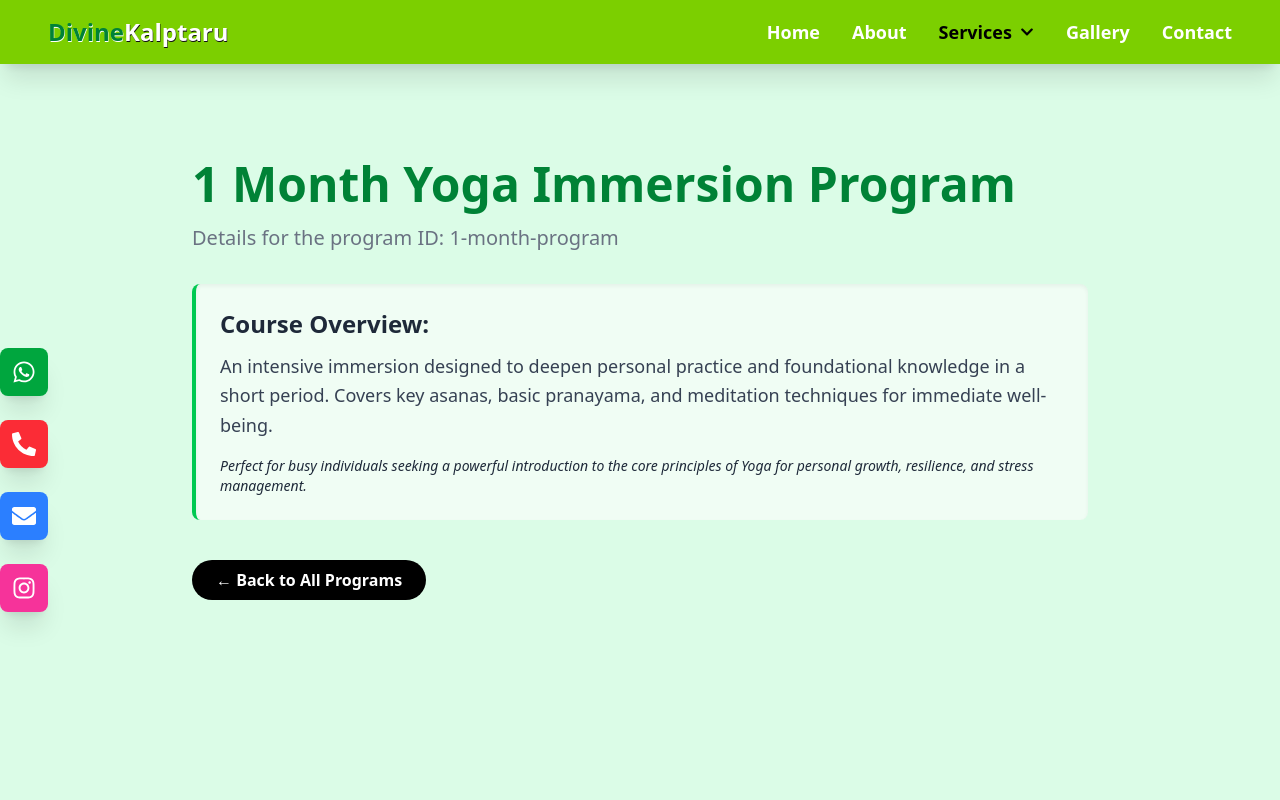
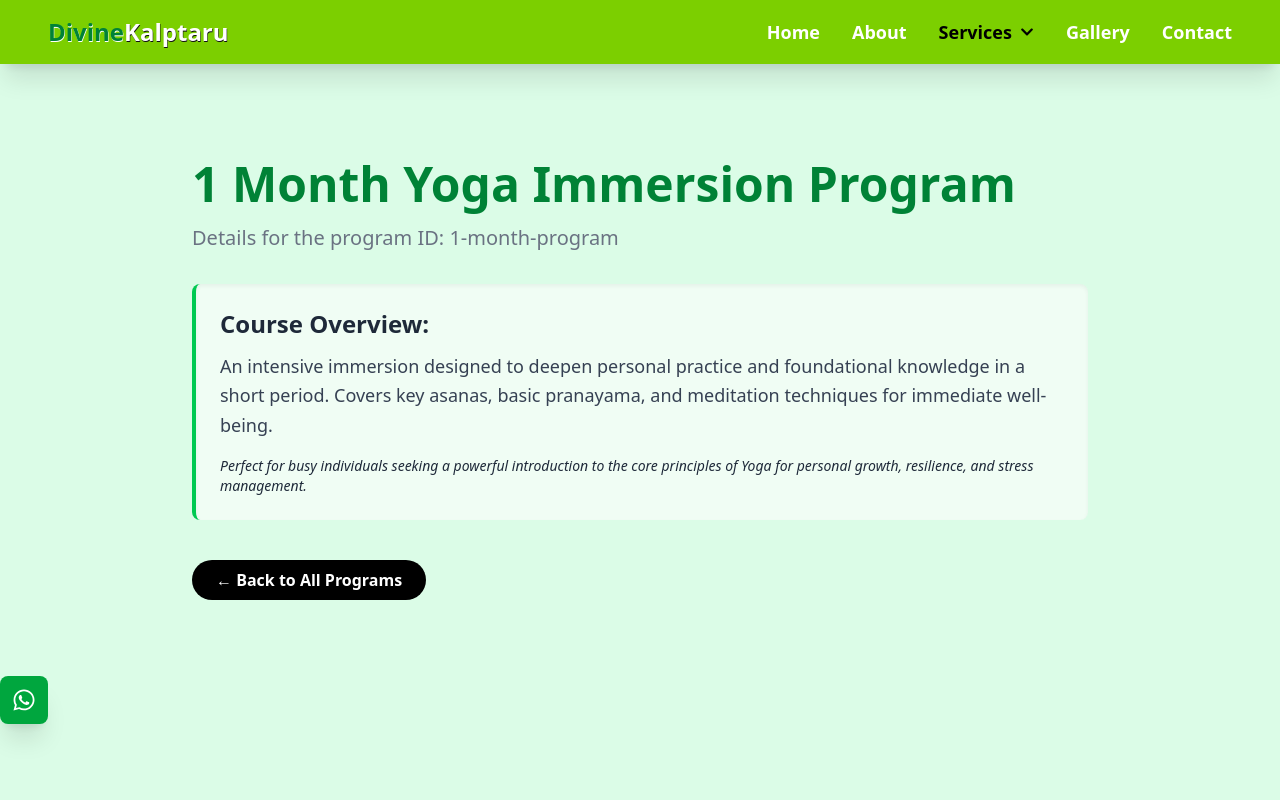
Before and after one commit to mayankRana26/Divinekalptaru, a React (Vite) app: page /services/1-month-program in a window 1280 px wide. Shown: the top 800 px of the page. Built offline with nearby package versions, Linux system fonts and the light colour scheme.

Commit message:
bug solve

```diff
--- a/src/components/CustomReviewSlider.jsx
+++ b/src/components/CustomReviewSlider.jsx
@@ -64,9 +64,7 @@ function CustomReviewSlider() {
             />
         ));
     };
-
-    const GOOGLE_REVIEW_LINK = "https://www.google.com/search?sca_esv=a103ba62d6fbfa94&hl=en-IN&gl=in&sxsrf=AE3TifPR3H4J0UaNtmIQPqblTTeYmB2MuQ:1761275643776&q=Divine+kalptaru+yoga,+26+2nd+cross+Akshaya+garden+Akshay+Nagar,+post,+Begur,+Bengaluru,+Karnataka+560114&si=AMgyJEtREmoPL4P1I5IDCfuA8gybfVI2d5Uj7QMwYCZHKDZ-E4-mYbgc9EyEHt6amjUFFvq4xmU6_lS4pxERuoXY_cXaJzBe16mUSweW6rhnlwVbrsq8xonowGY3wj8eQJybALSFedbh_CB5M-ga-AWfWvEzt4qTyA%3D%3D&sa=X&ved=2ahUKEwiggOWI77uQAxX4SWwGHR1LA1kQrrQLegQIIRAA&biw=1536&bih=730&dpr=1.25";
-
+const GOOGLE_REVIEW_LINK = "https://www.google.com/search?sca_esv=25498c63d407204d&hl=en-IN&gl=in&sxsrf=AE3TifM7ttiKCTy6kWwEvCyKpEJhHdxVsQ:1761279347518&q=Divine+kalptaru+Yoga+centre,+opp.+Combined+hospital,+Srinagar,+Uttarakhand+246174&si=AMgyJEtREmoPL4P1I5IDCfuA8gybfVI2d5Uj7QMwYCZHKDZ-E_Fr1RMe-MQALtUtvt5V-ZZQ1yCB16k5UtzmWIzlyS2LDS62cQrhIRpC5PoyLChIekzDbr5eQVJPTqTHdZJ5o1Ne5hh9y6UAUOaBtqI_1d-qms8ahg%3D%3D&sa=X&ved=2ahUKEwiYwO_u_LuQAxUkXmwGHeCCNvoQrrQLegQIGxAA&biw=1536&bih=730&dpr=1.25";
 
     return (
         <motion.section
--- a/src/components/FixedContactBar.jsx
+++ b/src/components/FixedContactBar.jsx
@@ -29,7 +29,7 @@ function FixedContactBar() {
         <motion.div
             // 🟢 NEW POSITIONING: Fixed at left edge, centered vertically
             // top-1/2 and -translate-y-1/2 centers it
-            className="fixed top-1/2 left-0 top-130 transform -translate-y-1/2 z-50 flex flex-col space-y-4 p-3 md:p-0"
+            className="fixed top-1/2 left-0  top-150 items-center transform -translate-y-1/2 z-50 flex flex-col space-y-4 p-3 md:p-0"
             initial="hidden"
             animate="visible"
             variants={variants}
@@ -44,47 +44,12 @@ function FixedContactBar() {
                     href={`https://wa.me/${WHATSAPP_NUMBER}`}
                     target="_blank"
                     rel="noopener noreferrer"
-                    className="p-3 bg-green-600 rounded-lg shadow-xl hover:bg-green-700 transition-colors -mt-20"
+                    className="p-3 bg-green-600 rounded-lg shadow-xl hover:bg-green-700 transition-colors mt-50 left-3"
                     whileHover={{ scale: 1.05 }}
                     aria-label="Chat on WhatsApp"
                     variants={variants}
                 >
                     <FaWhatsapp size={24} />
-                </motion.a>
-
-                {/* 2. Call Button (Hidden on mobile, appears on sm and up) */}
-                <motion.a
-                    href={`tel:${PHONE_NUMBER}`}
-                    className="hidden sm:flex p-3 bg-red-500 rounded-lg shadow-xl hover:bg-red-600 transition-colors"
-                    whileHover={{ scale: 1.05 }}
-                    aria-label="Call Now"
-                    variants={variants}
-                >
-                    <FaPhoneAlt size={24} />
-                </motion.a>
-
-                {/* 3. Email Button (Visible on tablet/desktop) */}
-                <motion.a
-                    href={`mailto:${EMAIL_ADDRESS}`}
-                    className="hidden sm:flex p-3 bg-blue-500 rounded-lg shadow-xl hover:bg-blue-600 transition-colors"
-                    whileHover={{ scale: 1.05 }}
-                    aria-label="Send Email"
-                    variants={variants}
-                >
-                    <FaEnvelope size={24} />
-                </motion.a>
-
-                {/* 4. Instagram Button (Hidden on tablet/desktop) */}
-                <motion.a
-                    href={INSTAGRAM_URL}
-                    target="_blank"
-                    rel="noopener noreferrer"
-                    className="hidden sm:flex p-3 bg-pink-500 rounded-lg shadow-xl hover:bg-pink-600 transition-colors"
-                    whileHover={{ scale: 1.05 }}
-                    aria-label="View Instagram Profile"
-                    variants={variants}
-                >
-                    <FaInstagram size={24} />
                 </motion.a>
 
             </nav>
```
